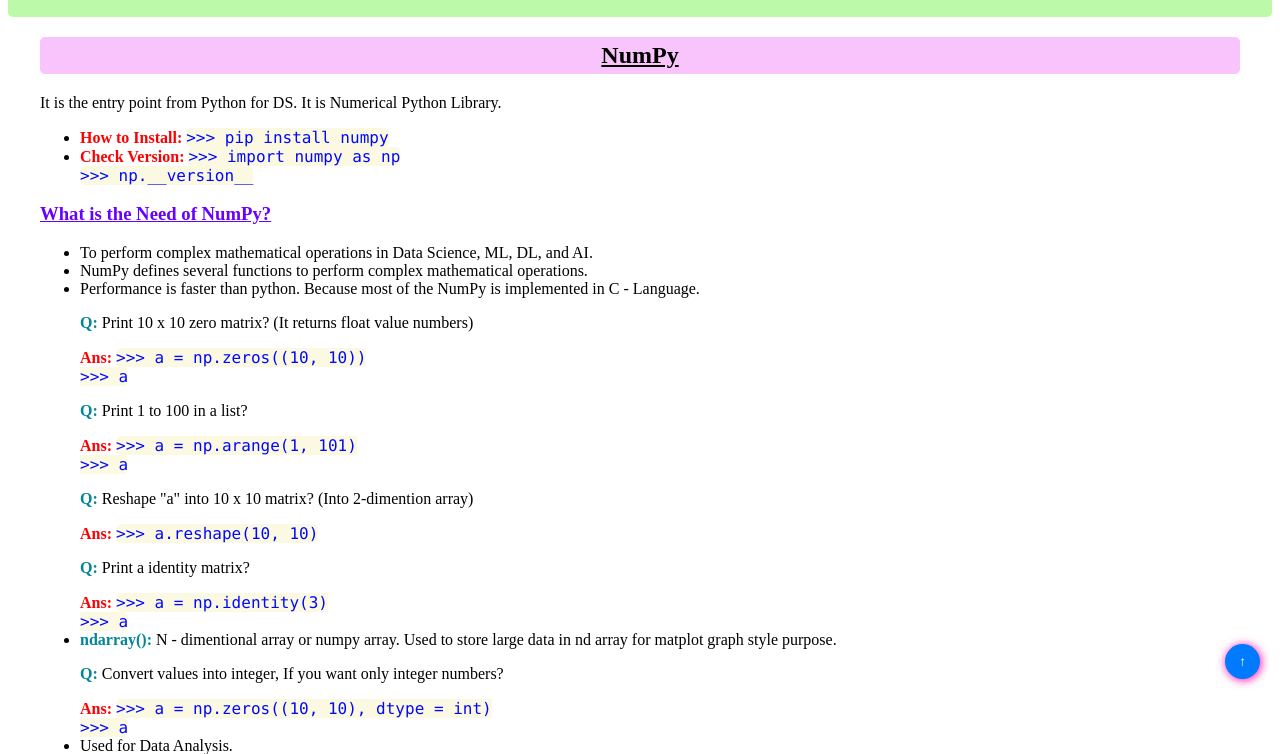
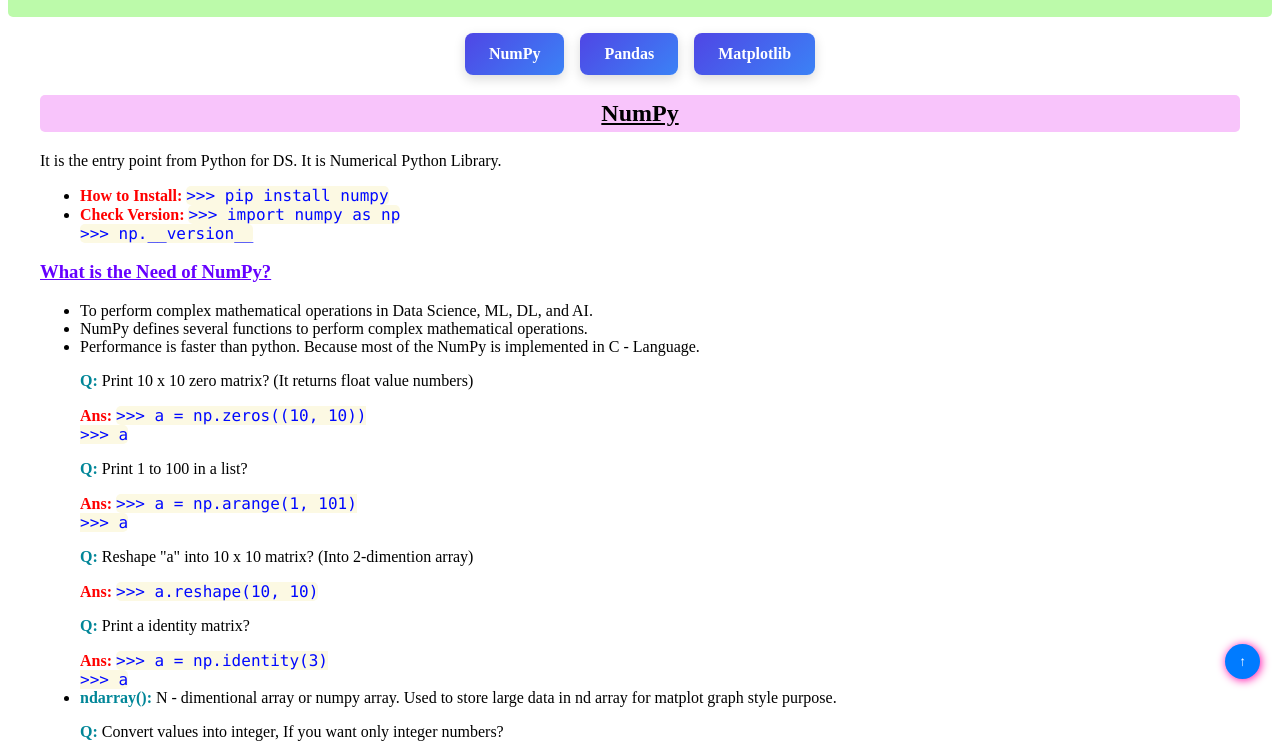
Before and after one commit to akashasahu07/NumPy-Note, a plain HTML site: page index.html in a window 1280 px wide. Shown: the part 91-845 px from the top of the page. Drawn offline with Linux system fonts and the light colour scheme; a web font is replaced by a local one.

Commit message:
button added

```diff
--- a/index.html
+++ b/index.html
@@ -22,8 +22,14 @@
             <h1>NumPy, Pandas & Matplotlib</h1>
         </div>
 
+        <div class="btn">
+            <button onclick="scrollToSection('numpy')">NumPy</button>
+            <button>Pandas</button>
+            <button>Matplotlib</button>
+        </div>
+
         <div class="content">
-            <div class="numpy">
+            <div class="numpy" id="numpy">
                 <div class="intro">
                     <h2 id="top">NumPy</h2>
                     <p>It is the entry point from Python for DS. It is Numerical Python Library.</p>
--- a/script.js
+++ b/script.js
@@ -5,6 +5,10 @@ function scrollToTop() {
     top: 0,
     behavior: 'smooth'
   });
+}
+
+function scrollToSection(id) {
+  document.getElementById(id).scrollIntoView({ behavior: 'smooth' });
 }
 
 // Dark mode code
--- a/style.css
+++ b/style.css
@@ -90,7 +90,8 @@ b {
     transition: background-color 0.3s, transform 0.3s;
     display: flex;
     align-items: center;
-    justify-content: center; /* center horizontally */
+    justify-content: center;
+    /* center horizontally */
     font-size: 18px;
     outline: none;
 }
@@ -151,7 +152,7 @@ body.dark-mode .backToTop:hover {
     margin: 0.5rem auto;
     border-collapse: collapse;
     background-color: #fff;
-    box-shadow: 0 4px 12px rgba(0,0,0,0.1);
+    box-shadow: 0 4px 12px rgba(0, 0, 0, 0.1);
     border-radius: 10px;
     overflow: hidden;
     font-size: 1rem;
@@ -175,7 +176,8 @@ body.dark-mode .backToTop:hover {
 /* Add bullet before every td content */
 .comparison-table td::before {
     content: "🔸";
-    color: #007bff; /* bullet color */
+    color: #007bff;
+    /* bullet color */
     font-weight: bold;
     display: inline-block;
     margin-right: 8px;
@@ -194,3 +196,29 @@ body.dark-mode .comparison-table th {
 body.dark-mode .comparison-table td {
     color: #f0f0f0;
 }
+
+.btn {
+    display: flex;
+    justify-content: center;
+    gap: 1rem;
+    margin-top: 1rem;
+}
+
+.btn button {
+    padding: 12px 24px;
+    font-size: 16px;
+    font-weight: 600;
+    color: #fff;
+    background: linear-gradient(135deg, #4f46e5, #3b82f6);
+    /* Indigo to Blue */
+    border: none;
+    border-radius: 8px;
+    cursor: pointer;
+    transition: all 0.3s ease;
+    box-shadow: 0 4px 12px rgba(0, 0, 0, 0.15);
+}
+
+.btn button:hover {
+  transform: scale(1.05);
+  box-shadow: 0 6px 16px rgba(0, 0, 0, 0.2);
+}
```
Lines whose indentation alone changed are shown as unchanged.
